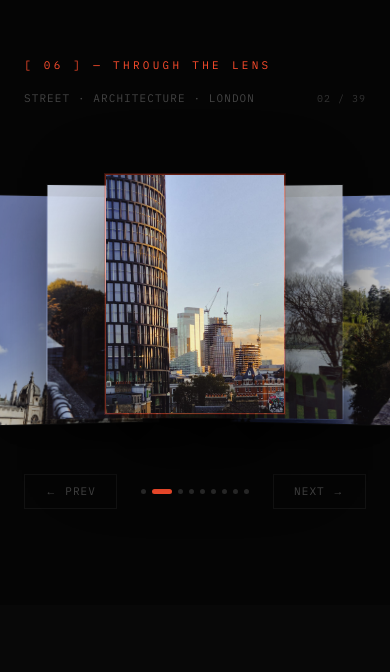
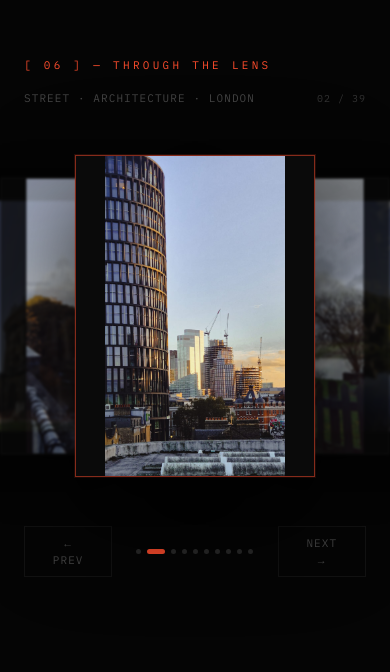
Before and after one commit to Ibad-10/ibad-portfolio, a Next.js app: page / in a window 390 px wide. Shown: the part 6332-7004 px from the top of the page. Built offline with nearby package versions, Linux system fonts and the light colour scheme; a web font is replaced by a local one.

Commit message:
fix: photography carousel — uncropped images, natural aspect ratio, wider cards, full-width stage

```diff
--- a/components/sections/Photography.tsx
+++ b/components/sections/Photography.tsx
@@ -9,67 +9,45 @@ const PHOTOS = Array.from({ length: 39 }, (_, i) => ({
   alt: `Photography ${i + 1}`,
 }));
 
-const VISIBLE = 5; // cards visible in stack
-
-function getCardStyle(offset: number, total: number) {
-  // offset: 0 = front, positive = behind
-  const absOff = Math.abs(offset);
-  const sign = offset < 0 ? -1 : 1;
-
-  if (absOff > Math.floor(VISIBLE / 2)) return null; // hidden
-
-  const depth = absOff / VISIBLE;
-  const scale = 1 - depth * 0.12;
-  const translateX = sign * absOff * 60;
-  const translateY = absOff * 8;
-  const rotateY = sign * absOff * -6;
-  const opacity = 1 - depth * 0.5;
-  const zIndex = total - absOff;
-
-  return { scale, translateX, translateY, rotateY, opacity, zIndex };
-}
-
 export function Photography() {
   const ref = useRef<HTMLElement>(null);
   const inView = useInView(ref, { once: true, margin: "-80px" });
   const [current, setCurrent] = useState(0);
   const [lightbox, setLightbox] = useState<null | (typeof PHOTOS)[0]>(null);
-  const [dragging, setDragging] = useState(false);
+  const autoRef = useRef<ReturnType<typeof setInterval> | null>(null);
   const dragStart = useRef(0);
-  const autoRef = useRef<ReturnType<typeof setInterval> | null>(null);
+  const didDrag = useRef(false);
 
   const next = useCallback(() => setCurrent((c) => (c + 1) % PHOTOS.length), []);
   const prev = useCallback(() => setCurrent((c) => (c - 1 + PHOTOS.length) % PHOTOS.length), []);
 
-  // Auto-advance
   useEffect(() => {
-    autoRef.current = setInterval(next, 3500);
+    autoRef.current = setInterval(next, 4000);
     return () => { if (autoRef.current) clearInterval(autoRef.current); };
   }, [next]);
 
   function resetAuto() {
     if (autoRef.current) clearInterval(autoRef.current);
-    autoRef.current = setInterval(next, 3500);
+    autoRef.current = setInterval(next, 4000);
   }
 
-  function handleDragStart(x: number) {
-    setDragging(true);
-    dragStart.current = x;
-  }
+  // Precompute indices for the visible strip: prev2, prev1, current, next1, next2
+  const indices = [-2, -1, 0, 1, 2].map(
+    (o) => (current + o + PHOTOS.length) % PHOTOS.length
+  );
 
-  function handleDragEnd(x: number) {
-    setDragging(false);
-    const delta = dragStart.current - x;
-    if (Math.abs(delta) > 40) {
-      delta > 0 ? next() : prev();
-      resetAuto();
-    }
-  }
-
-  const half = Math.floor(VISIBLE / 2);
+  const CARD_CONFIGS = [
+    // [xPercent, scale, opacity, zIndex, blur]
+    { x: "-72%", scale: 0.72, opacity: 0.35, z: 1, blur: "blur(2px)" },
+    { x: "-38%", scale: 0.86, opacity: 0.65, z: 2, blur: "blur(1px)" },
+    { x: "0%",   scale: 1,    opacity: 1,    z: 3, blur: "none" },
+    { x: "38%",  scale: 0.86, opacity: 0.65, z: 2, blur: "blur(1px)" },
+    { x: "72%",  scale: 0.72, opacity: 0.35, z: 1, blur: "blur(2px)" },
+  ];
 
   return (
-    <section id="photography" ref={ref} className="bg-[#050505] px-6 md:px-12 py-24 overflow-hidden">
+    <section id="photography" ref={ref} className="bg-[#050505] py-24 overflow-hidden">
+      <div className="px-6 md:px-12">
         <motion.p
           className="section-label mb-4"
           initial={{ opacity: 0, x: -20 }}
@@ -78,7 +56,7 @@ export function Photography() {
           [ 06 ] — Through the Lens
         </motion.p>
 
-      <div className="flex items-center justify-between mb-12">
+        <div className="flex items-center justify-between mb-10">
           <motion.p
             className="font-mono text-[11px] text-[#444] tracking-widest uppercase"
             initial={{ opacity: 0 }}
@@ -91,74 +69,79 @@ export function Photography() {
             {String(current + 1).padStart(2, "0")} / {String(PHOTOS.length).padStart(2, "0")}
           </span>
         </div>
+      </div>
 
-      {/* Carousel stage */}
+      {/* Carousel — full width, no side padding */}
       <motion.div
-        className="relative flex items-center justify-center select-none"
-        style={{ height: "clamp(280px, 50vw, 520px)", perspective: "1200px" }}
+        className="relative w-full flex items-center justify-center"
+        style={{ height: "clamp(340px, 55vw, 680px)" }}
         initial={{ opacity: 0, y: 40 }}
         animate={inView ? { opacity: 1, y: 0 } : {}}
         transition={{ delay: 0.2, duration: 0.7 }}
-        onMouseDown={(e) => handleDragStart(e.clientX)}
-        onMouseUp={(e) => handleDragEnd(e.clientX)}
-        onTouchStart={(e) => handleDragStart(e.touches[0].clientX)}
-        onTouchEnd={(e) => handleDragEnd(e.changedTouches[0].clientX)}
+        onMouseDown={(e) => { dragStart.current = e.clientX; didDrag.current = false; }}
+        onMouseMove={(e) => { if (Math.abs(e.clientX - dragStart.current) > 8) didDrag.current = true; }}
+        onMouseUp={(e) => {
+          if (!didDrag.current) return;
+          const delta = dragStart.current - e.clientX;
+          if (Math.abs(delta) > 40) { delta > 0 ? next() : prev(); resetAuto(); }
+        }}
+        onTouchStart={(e) => { dragStart.current = e.touches[0].clientX; didDrag.current = false; }}
+        onTouchMove={(e) => { if (Math.abs(e.touches[0].clientX - dragStart.current) > 8) didDrag.current = true; }}
+        onTouchEnd={(e) => {
+          const delta = dragStart.current - e.changedTouches[0].clientX;
+          if (Math.abs(delta) > 40) { delta > 0 ? next() : prev(); resetAuto(); }
+        }}
       >
-        {Array.from({ length: VISIBLE }, (_, i) => {
-          const offset = i - half;
-          const photoIdx = (current + offset + PHOTOS.length) % PHOTOS.length;
+        {indices.map((photoIdx, slot) => {
+          const cfg = CARD_CONFIGS[slot];
+          const isCenter = slot === 2;
           const photo = PHOTOS[photoIdx];
-          const style = getCardStyle(offset, VISIBLE);
-          if (!style) return null;
 
           return (
             <motion.div
-              key={`${photoIdx}-${current}`}
-              className="absolute"
-              style={{
-                zIndex: style.zIndex,
-                width: "clamp(180px, 28vw, 360px)",
-                height: "clamp(240px, 38vw, 480px)",
+              key={`${photoIdx}-${slot}`}
+              className="absolute top-0 bottom-0 flex items-center justify-center"
+              style={{ width: "clamp(240px, 38vw, 560px)", zIndex: cfg.z }}
+              animate={{
+                x: cfg.x,
+                scale: cfg.scale,
+                opacity: cfg.opacity,
+                filter: cfg.blur,
               }}
-              animate={{
-                x: style.translateX,
-                y: style.translateY,
-                scale: style.scale,
-                rotateY: style.rotateY,
-                opacity: style.opacity,
-              }}
-              transition={{ type: "spring", stiffness: 280, damping: 30 }}
+              transition={{ type: "spring", stiffness: 260, damping: 32 }}
               onClick={() => {
-                if (offset === 0 && !dragging) {
-                  setLightbox(photo);
-                } else if (!dragging) {
-                  offset > 0 ? next() : prev();
-                  resetAuto();
+                if (!didDrag.current) {
+                  if (isCenter) setLightbox(photo);
+                  else { slot < 2 ? prev() : next(); resetAuto(); }
                 }
               }}
-              whileHover={offset === 0 ? { scale: style.scale * 1.02 } : {}}
             >
+              {/* Card — natural height, image uncropped */}
               <div
-                className="relative w-full h-full overflow-hidden"
+                className="w-full relative overflow-hidden"
                 style={{
-                  border: offset === 0 ? "1px solid rgba(255,77,45,0.4)" : "1px solid rgba(255,255,255,0.04)",
-                  boxShadow: offset === 0
-                    ? "0 30px 80px rgba(0,0,0,0.8), 0 0 0 1px rgba(255,77,45,0.2)"
+                  background: "#0a0a0a",
+                  border: isCenter
+                    ? "1px solid rgba(255,77,45,0.5)"
+                    : "1px solid rgba(255,255,255,0.06)",
+                  boxShadow: isCenter
+                    ? "0 40px 100px rgba(0,0,0,0.85), 0 0 0 1px rgba(255,77,45,0.15)"
                     : "0 20px 60px rgba(0,0,0,0.6)",
                 }}
               >
                 <Image
                   src={photo.src}
                   alt={photo.alt}
-                  fill
-                  className="object-cover"
-                  sizes="(max-width: 768px) 60vw, 30vw"
+                  width={900}
+                  height={1200}
+                  className="w-full h-auto object-contain block"
+                  style={{ maxHeight: "clamp(320px, 50vw, 640px)" }}
                   draggable={false}
+                  priority={isCenter}
                 />
-                {/* Front card overlay on hover */}
-                {offset === 0 && (
-                  <div className="absolute inset-0 bg-gradient-to-t from-black/50 via-transparent to-transparent flex items-end p-4 opacity-0 hover:opacity-100 transition-opacity duration-300">
-                    <p className="font-mono text-[9px] text-white/60 tracking-widest uppercase">
+                {isCenter && (
+                  <div className="absolute inset-0 bg-gradient-to-t from-black/40 via-transparent to-transparent opacity-0 hover:opacity-100 transition-opacity duration-300 flex items-end p-4">
+                    <p className="font-mono text-[9px] text-white/50 tracking-widest uppercase">
                       Click to expand
                     </p>
                   </div>
@@ -170,7 +153,7 @@ export function Photography() {
       </motion.div>
 
       {/* Controls */}
-      <div className="flex items-center justify-center gap-6 mt-10">
+      <div className="flex items-center justify-center gap-6 mt-10 px-6">
         <button
           onClick={() => { prev(); resetAuto(); }}
           className="font-mono text-[11px] text-[#444] hover:text-white tracking-widest uppercase border border-white/5 hover:border-white/20 px-5 py-2 transition-all duration-200"
@@ -178,19 +161,18 @@ export function Photography() {
           ← PREV
         </button>
 
-        {/* Dot strip — show 7 around current */}
-        <div className="flex items-center gap-1.5">
+        {/* Dot indicators — condensed */}
+        <div className="flex items-center gap-1.5 overflow-hidden max-w-[160px]">
           {PHOTOS.map((_, i) => {
-            const dist = Math.abs(i - current);
-            const wrapped = Math.min(dist, PHOTOS.length - dist);
-            if (wrapped > 4) return null;
+            const dist = Math.min(Math.abs(i - current), PHOTOS.length - Math.abs(i - current));
+            if (dist > 5) return null;
             return (
               <button
                 key={i}
                 onClick={() => { setCurrent(i); resetAuto(); }}
-                className="rounded-full transition-all duration-300"
+                className="rounded-full flex-shrink-0 transition-all duration-300"
                 style={{
-                  width: i === current ? 20 : 5,
+                  width: i === current ? 18 : 5,
                   height: 5,
                   background: i === current ? "#FF4D2D" : "rgba(255,255,255,0.15)",
                 }}
```
Lines whose indentation alone changed are shown as unchanged.
